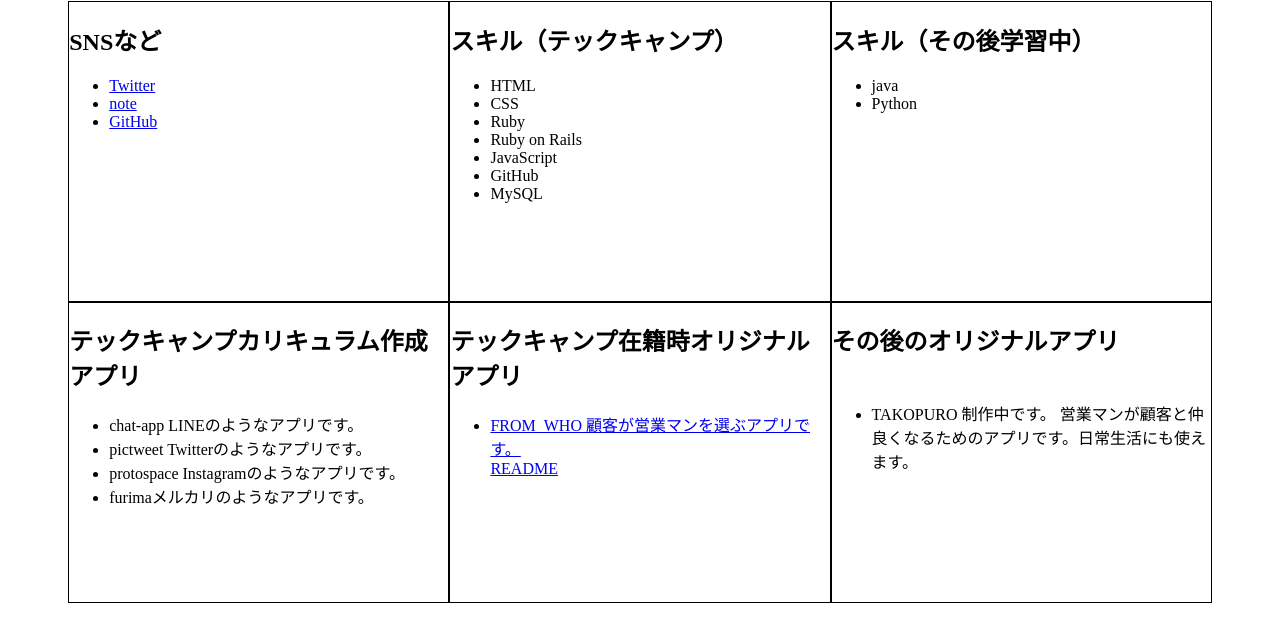
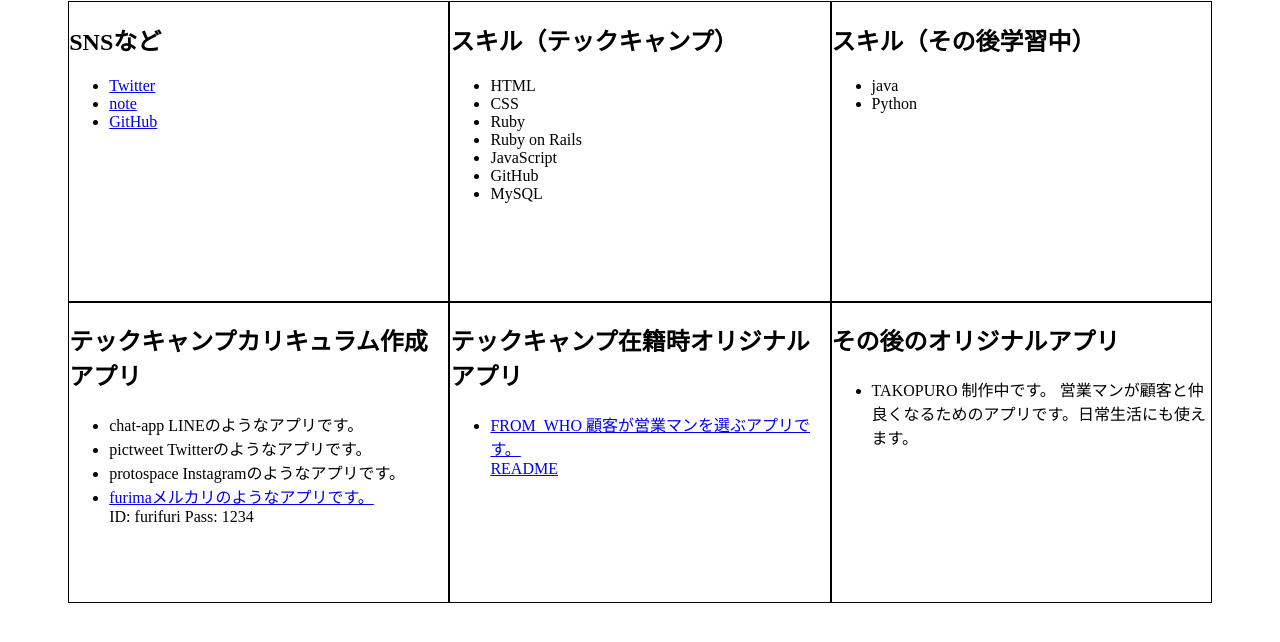
Before and after one commit to tec-km/portfolio, a plain HTML site: page index.html in a window 1280 px wide. Shown: the part 72-714 px from the top of the page. Drawn offline with Linux system fonts and the light colour scheme.

Commit message:
Update index.html

```diff
--- a/index.html
+++ b/index.html
@@ -53,7 +53,9 @@
           <li>chat-app    LINEのようなアプリです。</li>
           <li>pictweet     Twitterのようなアプリです。</li>
           <li>protospace      Instagramのようなアプリです。</li>
-          <li>furimaメルカリのようなアプリです。 </li>
+          <li><a href="https://furima-35573.herokuapp.com/">furimaメルカリのようなアプリです。</a> </li>
+          ID: furifuri Pass: 1234
+
         <ul>
       </div>
 
@@ -68,7 +70,7 @@
       <div class="waku">
         <h2>その後のオリジナルアプリ </h2>
         <ul>
-       　　　　<li>TAKOPURO 制作中です。 営業マンが顧客と仲良くなるためのアプリです。日常生活にも使えます。 </li>
+          <li>TAKOPURO 制作中です。 営業マンが顧客と仲良くなるためのアプリです。日常生活にも使えます。 </li>
         <ul>
       </div>
 
```
